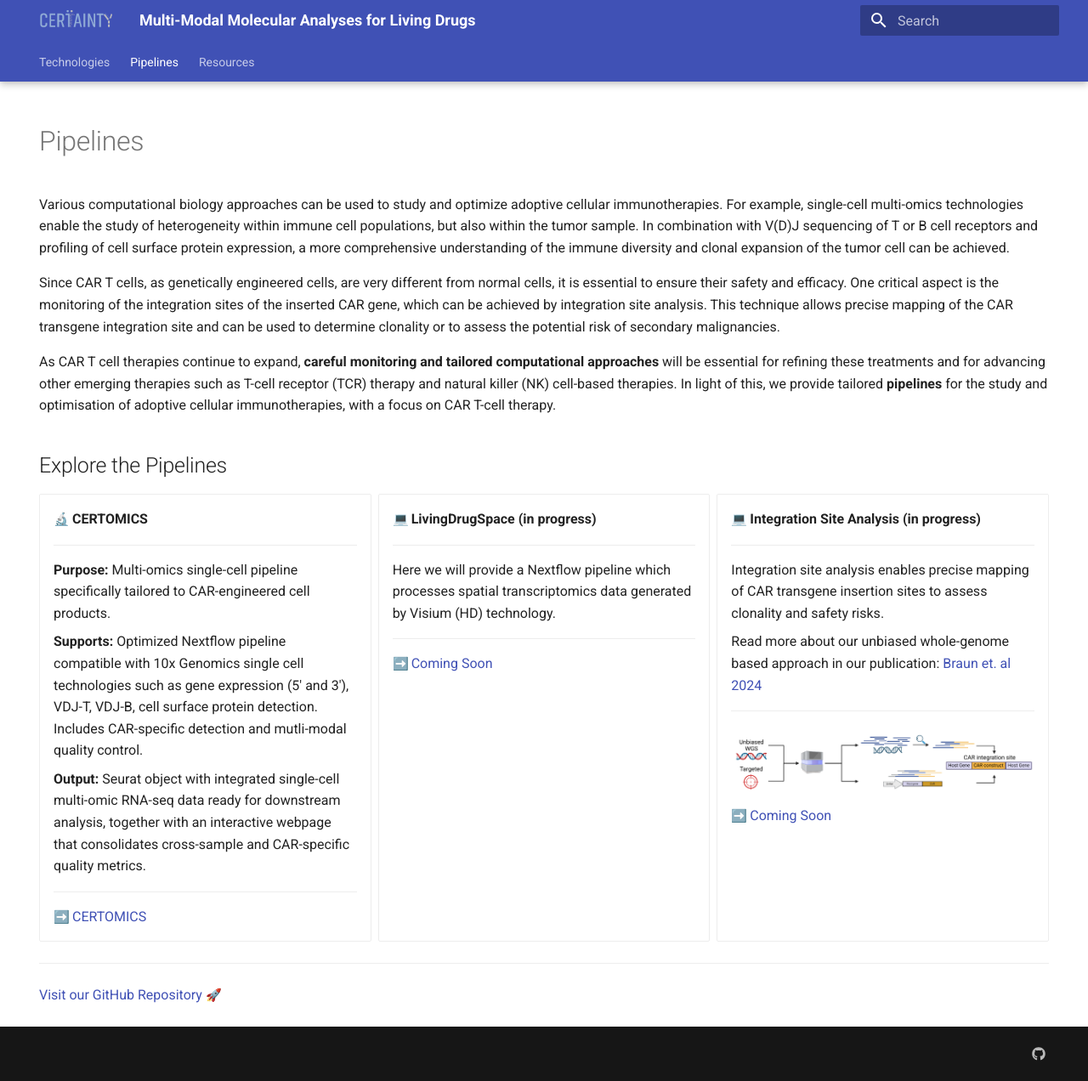
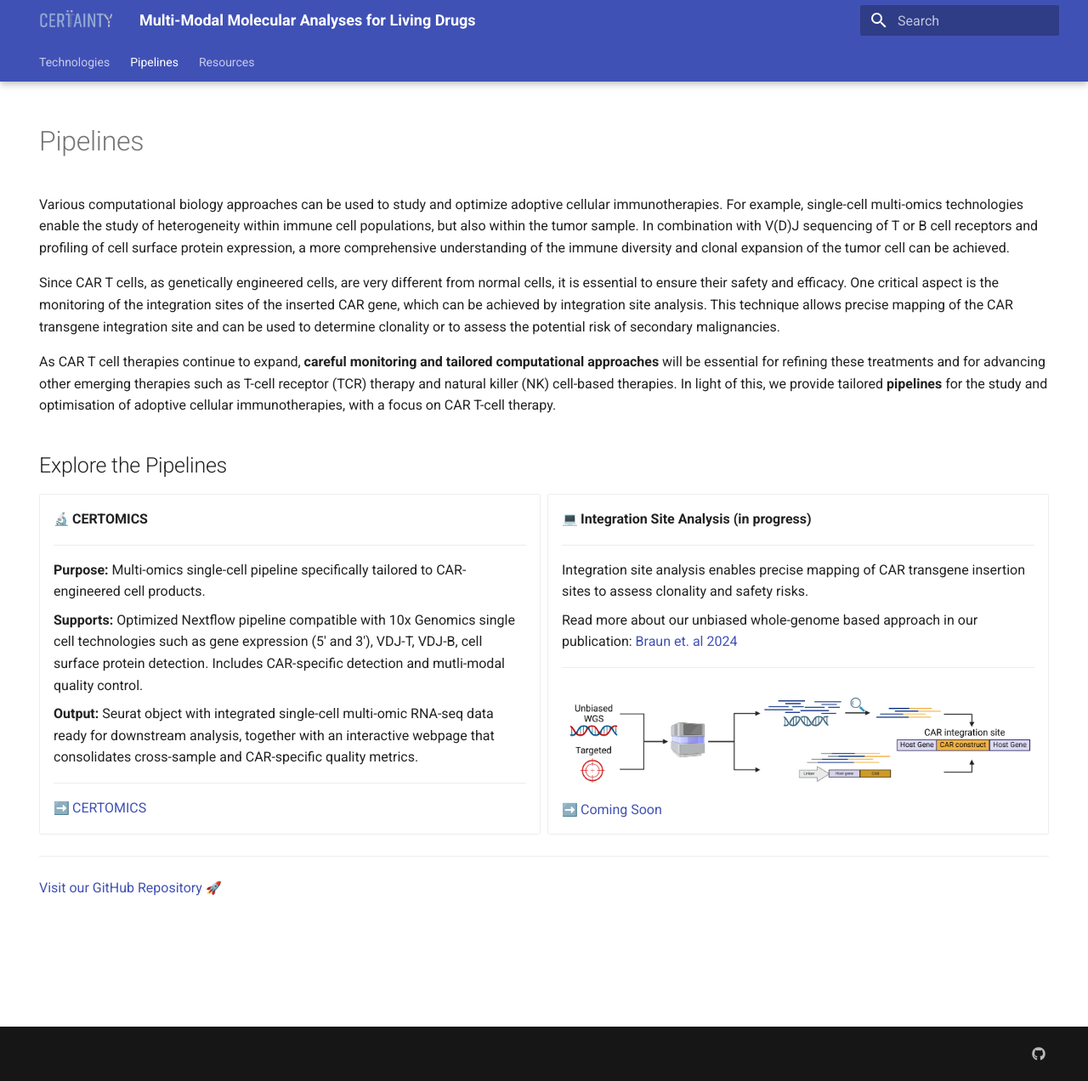
Before and after one commit to fraunhofer-izi/Living-Drugs-Wiki, an MkDocs documentation site: the page built from wiki/Home/Pipelines/index.md, in a window 1280 px wide and 1272 px high. Shown: the whole window at 85% size. Built offline with MkDocs 1.6.1 and Material for MkDocs 9.7.7, drawn with Linux system fonts in a browser that asks for light colours; emoji names are drawn with the system emoji font.

Commit message:
Remove LivingDrugSpace pipeline section
Removed mention of LivingDrugSpace pipeline and its description.

```diff
--- a/wiki/Home/Pipelines/index.md
+++ b/wiki/Home/Pipelines/index.md
@@ -32,16 +32,6 @@ As CAR T cell therapies continue to expand, **careful monitoring and tailored co
     [:arrow_right: CERTOMICS](./CERTOMICS-Pipeline/index.md)
 
 
-- __:computer: LivingDrugSpace (in progress)__
-
-    ---
-
-    Here we will provide a Nextflow pipeline which processes spatial transcriptomics data generated by Visium (HD) technology.
-
-    ---
-
-    [:arrow_right: Coming Soon]()
-
 
 - __:computer: Integration Site Analysis (in progress)__
 
```
